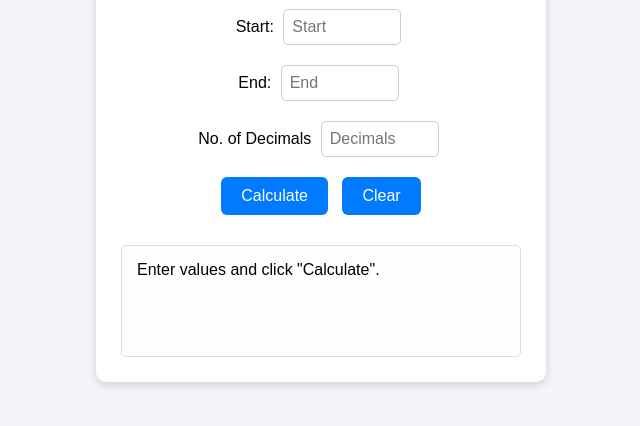
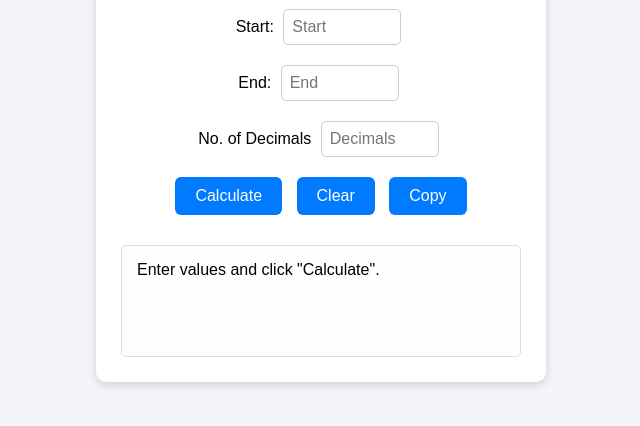
Before and after one commit to MoyiWycliffe/Divide-Print-Numbers, a plain HTML site: page index.html in a window 1280 px wide. Shown: the part 154-580 px from the top of the page, without its empty margins (319-959 px from the left). Drawn offline with Linux system fonts and the light colour scheme.

Commit message:
Update index.html

```diff
--- a/index.html
+++ b/index.html
@@ -89,6 +89,7 @@
 
     <button onclick="printDivision()">Calculate</button>
     <button onclick="clearOutput()">Clear</button>
+    <button id="copy" onclick="copyResults()">Copy</button>
 
     <div id="output">Enter values and click "Calculate".</div>
   </div>
@@ -133,6 +134,17 @@
       document.getElementById('startNum').value = '';
       document.getElementById('endNum').value = '';
     }
+
+    function copyResults(){
+        const outputDiv = document.getElementById('output');
+        const textToCopy = outputDiv.textContent;
+        navigator.clipboard.writeText(textToCopy).then(() => {
+            alert("Results copied to clipboard!");
+        }).catch(err => {
+            console.error('Failed to copy: ', err);
+            alert("Failed to copy results.");
+        });
+    }
   </script>
 </body>
 </html>
```
